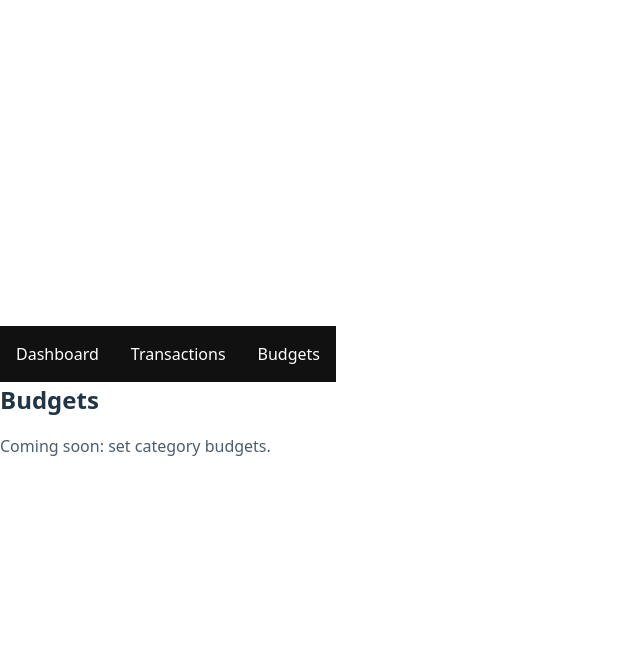
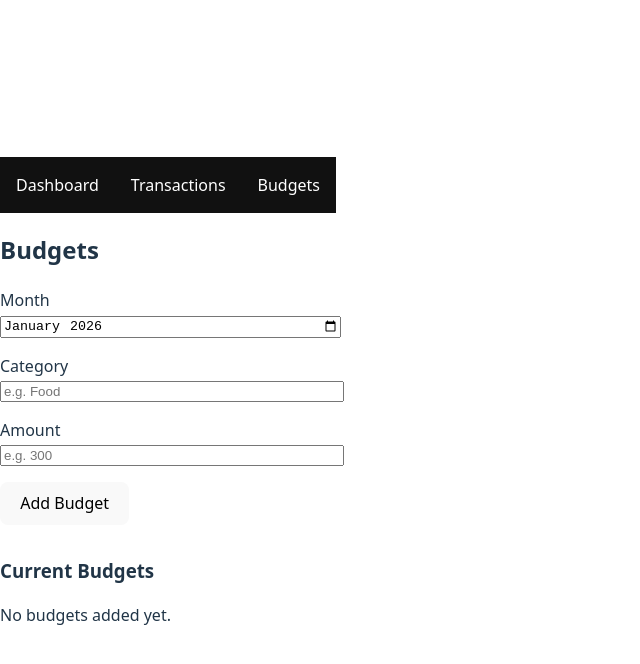
Before and after one commit to marycwambugu/budget-tracker, a React app in the folder frontend/: page /budgets in a window 1280 px wide. Shown: the top 664 px of the page, without its empty margins (0-640 px from the left). Built offline with nearby package versions, Linux system fonts and the light colour scheme; the HTML template or start-up script is replaced by a standard one.

Commit message:
Day 7: add budgets UI with create and delete

```diff
--- a/frontend/src/pages/Budgets.jsx
+++ b/frontend/src/pages/Budgets.jsx
@@ -1,8 +1,100 @@
+import { useState } from "react";
+
 export default function Budgets() {
+  const [month, setMonth] = useState("2026-01");
+  const [category, setCategory] = useState("");
+  const [amount, setAmount] = useState("");
+  const [budgets, setBudgets] = useState([]);
+
+  function handleAddBudget(e) {
+    e.preventDefault();
+
+    if (!category || !amount) return;
+
+    const newBudget = {
+      id: Date.now(),
+      month,
+      category,
+      amount: Number(amount),
+    };
+
+    setBudgets([...budgets, newBudget]);
+    setCategory("");
+    setAmount("");
+  }
+
+  function handleDeleteBudget(id) {
+    setBudgets(budgets.filter((b) => b.id !== id));
+  }
+
   return (
-    <main className="container">
-      <h2 style={{ margin: 0 }}>Budgets</h2>
-      <p style={{ opacity: 0.8 }}>Coming soon: set category budgets.</p>
-    </main>
+    <div style={{ maxWidth: "600px", margin: "0 auto" }}>
+      <h2>Budgets</h2>
+
+      <form onSubmit={handleAddBudget} style={{ marginBottom: "2rem" }}>
+        <div style={{ marginBottom: "1rem" }}>
+          <label>Month</label>
+          <input
+            type="month"
+            value={month}
+            onChange={(e) => setMonth(e.target.value)}
+            style={{ width: "100%" }}
+          />
+        </div>
+
+        <div style={{ marginBottom: "1rem" }}>
+          <label>Category</label>
+          <input
+            type="text"
+            value={category}
+            onChange={(e) => setCategory(e.target.value)}
+            placeholder="e.g. Food"
+            style={{ width: "100%" }}
+          />
+        </div>
+
+        <div style={{ marginBottom: "1rem" }}>
+          <label>Amount</label>
+          <input
+            type="number"
+            value={amount}
+            onChange={(e) => setAmount(e.target.value)}
+            placeholder="e.g. 300"
+            style={{ width: "100%" }}
+          />
+        </div>
+
+        <button type="submit">Add Budget</button>
+      </form>
+
+      <h3>Current Budgets</h3>
+
+      {budgets.length === 0 ? (
+        <p>No budgets added yet.</p>
+      ) : (
+        <ul style={{ listStyle: "none", padding: 0 }}>
+          {budgets.map((b) => (
+            <li
+              key={b.id}
+              style={{
+                display: "flex",
+                justifyContent: "space-between",
+                marginBottom: "0.5rem",
+                padding: "0.5rem",
+                border: "1px solid #ccc",
+              }}
+            >
+              <span>
+                {b.category}: ${b.amount}
+              </span>
+
+              <button onClick={() => handleDeleteBudget(b.id)}>
+                Delete
+              </button>
+            </li>
+          ))}
+        </ul>
+      )}
+    </div>
   );
 }
```
